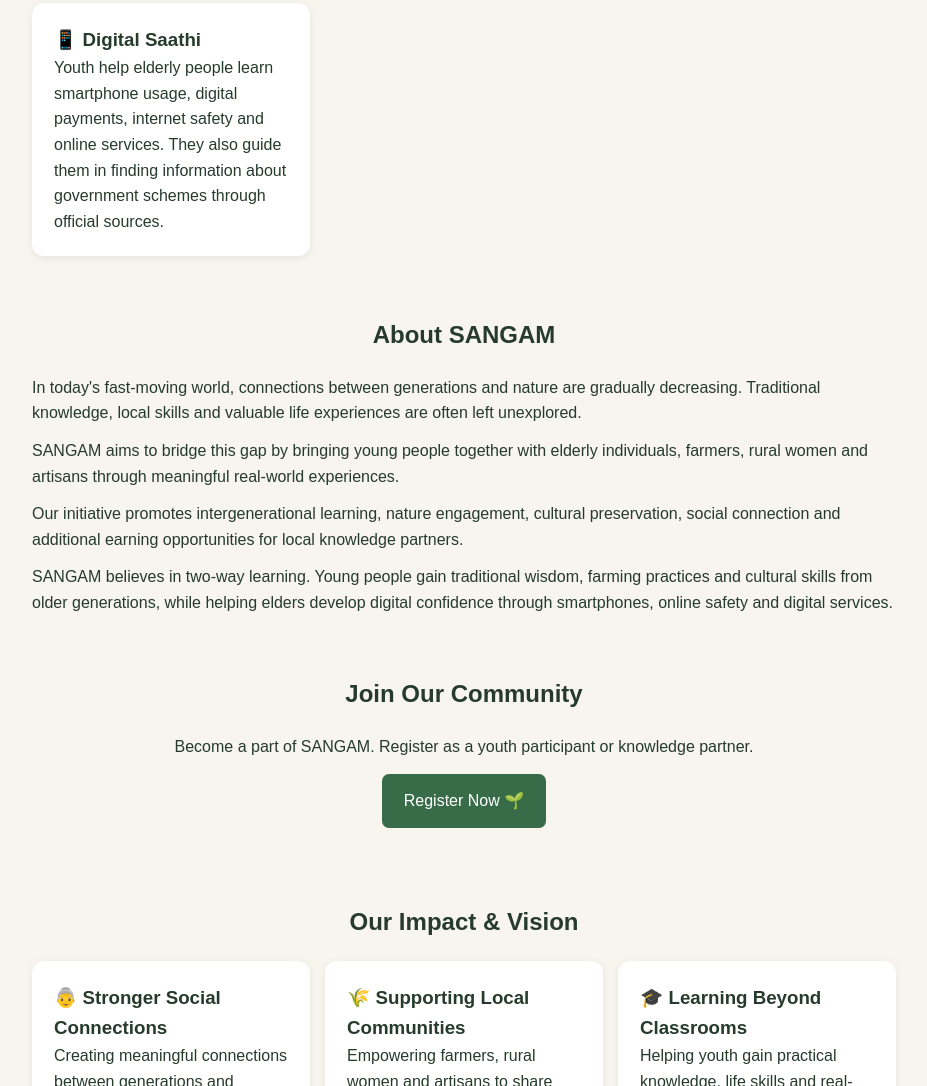
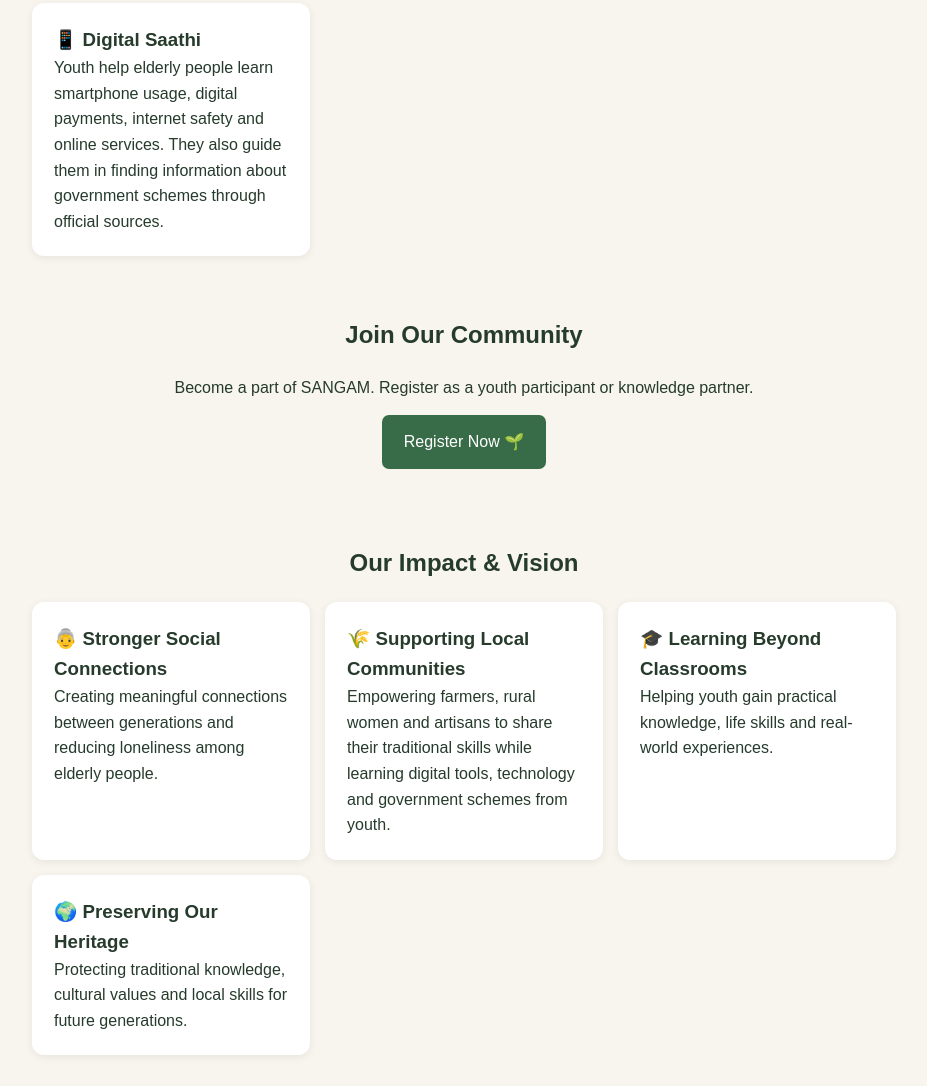
Before and after one commit to divyamalhotra4395-ui/SANGAM, a plain HTML site: page index.html in a window 1280 px wide. Shown: the part 1392-2478 px from the top of the page, without its empty margins (176-1103 px from the left). Drawn offline with Linux system fonts and the light colour scheme.

Commit message:
Update index.html

```diff
--- a/index.html
+++ b/index.html
@@ -516,35 +516,7 @@ footer {
     </div>
 </section>
 
-<section id="about">
-    <h2>About SANGAM</h2>
 
-    <p>
-        In today's fast-moving world, connections between generations
-        and nature are gradually decreasing. Traditional knowledge,
-        local skills and valuable life experiences are often left
-        unexplored.
-    </p>
-
-    <p style="margin-top:12px;">
-        SANGAM aims to bridge this gap by bringing young
-        people together with elderly individuals, farmers, rural women
-        and artisans through meaningful real-world experiences.
-    </p>
-
-    <p style="margin-top:12px;">
-        Our initiative promotes intergenerational learning, nature
-        engagement, cultural preservation, social connection and
-        additional earning opportunities for local knowledge partners.
-    </p>
-
-    <p style="margin-top:12px;">
-        SANGAM believes in two-way learning. Young people gain
-        traditional wisdom, farming practices and cultural skills
-        from older generations, while helping elders develop digital
-        confidence through smartphones, online safety and digital services.
-    </p>
-</section>
 
 <section>
     <h2>Join Our Community</h2>
```
